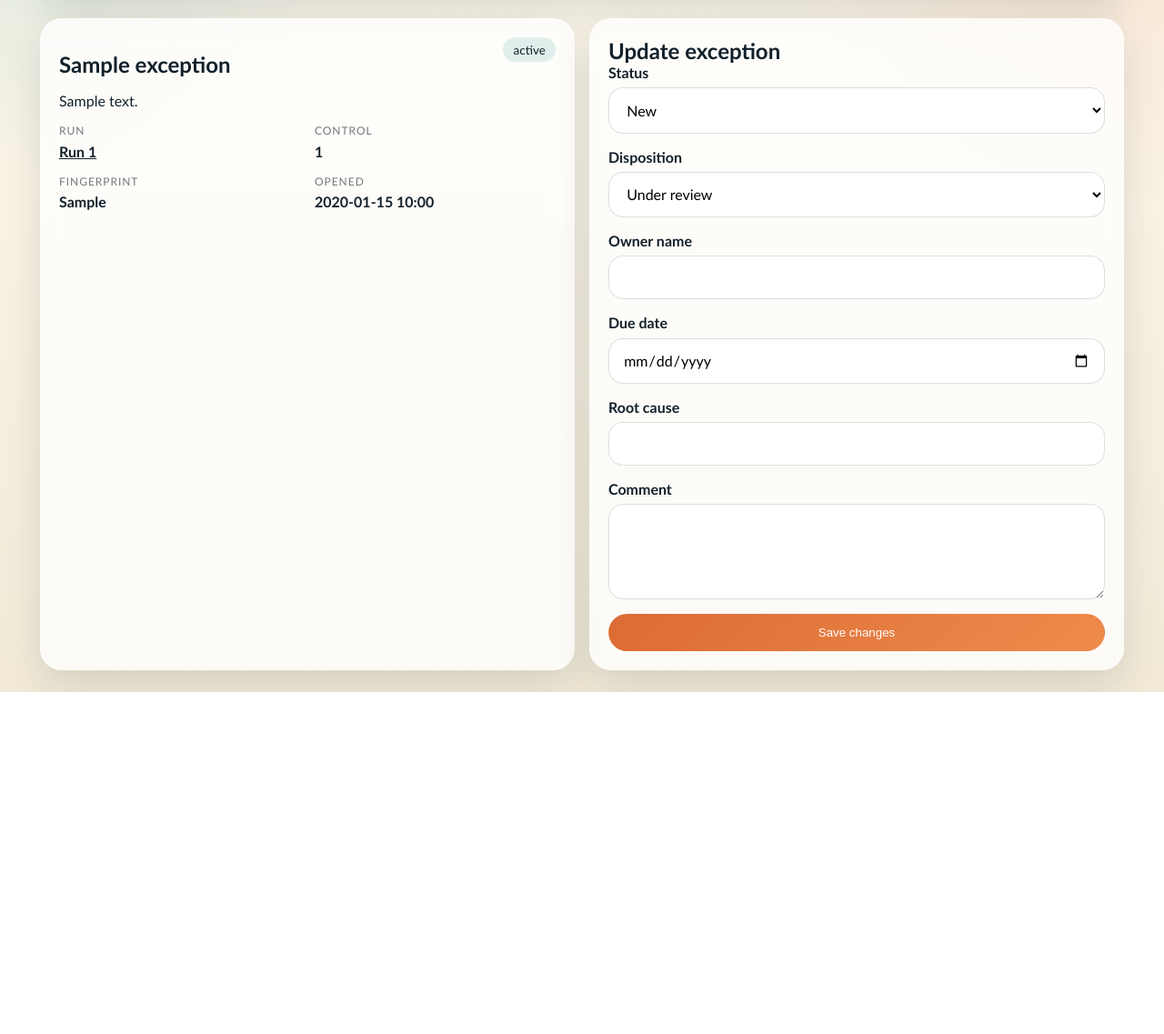
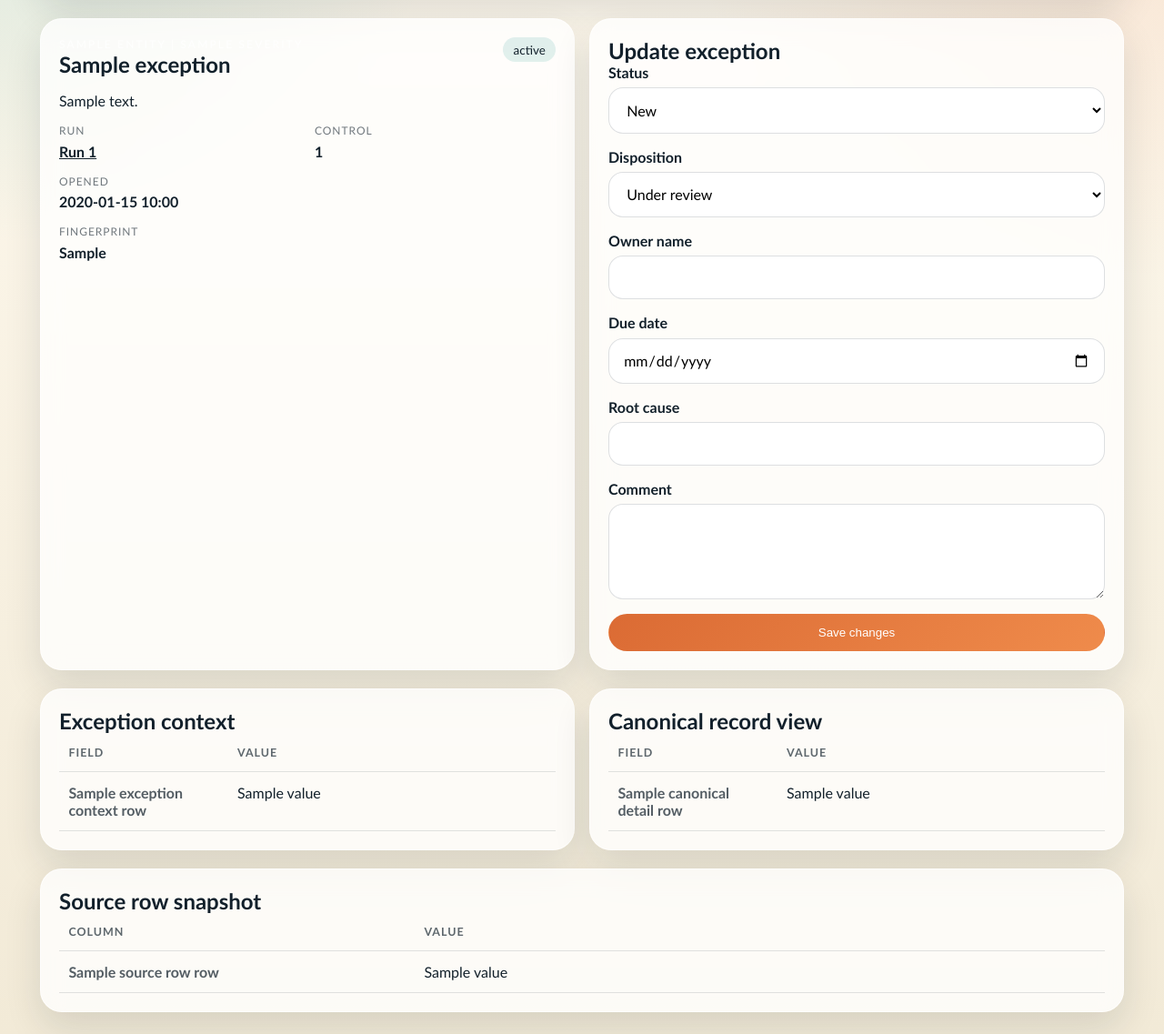
Before and after one commit to hgdumadag/cont_aud, a Django app: template templates/auditpilot/exception_detail.html in a window 1280 px wide. Shown: the part 261-1398 px from the top of the page at 91% size. Before the commit the page ends 1022 px from the top, so only its background shows below. Run offline with Django 5.2, Linux system fonts and the light colour scheme; tables that the repository leaves empty hold one stand-in row (values such as "Sample post"); the template is opened without the code that fills it: values that come from a table or form of the project are taken from there, most other values are stand-ins (such as "Sample title", 1, 10 or a date in 2020); data that the repository does not hold is empty.

Commit message:
Improve exception detail context and baseline logic

```diff
--- a/static/css/app.css
+++ b/static/css/app.css
@@ -132,7 +132,13 @@ thead th { font-size: 0.78rem; text-transform: uppercase; letter-spacing: 0.08em
     gap: 1rem;
 }
 .meta-grid span { display: block; font-size: 0.75rem; text-transform: uppercase; letter-spacing: 0.08em; opacity: 0.6; }
-.meta-grid strong { display: block; margin-top: 0.35rem; }
+.meta-grid strong {
+    display: block;
+    margin-top: 0.35rem;
+    overflow-wrap: anywhere;
+    word-break: break-word;
+}
+.meta-grid .full-span { grid-column: 1 / -1; }
 .spark-list, .list-stack { display: grid; gap: 0.8rem; }
 .spark-row {
     display: grid;
@@ -175,6 +181,15 @@ thead th { font-size: 0.78rem; text-transform: uppercase; letter-spacing: 0.08em
     background: rgba(255,255,255,0.9);
 }
 .empty-state { color: rgba(18,32,43,0.66); }
+.detail-table td:first-child {
+    width: 34%;
+    font-weight: 700;
+    color: rgba(18, 32, 43, 0.72);
+}
+.value-wrap {
+    overflow-wrap: anywhere;
+    word-break: break-word;
+}
 @keyframes rise {
     from { opacity: 0; transform: translateY(10px); }
     to { opacity: 1; transform: translateY(0); }
--- a/templates/auditpilot/exception_detail.html
+++ b/templates/auditpilot/exception_detail.html
@@ -14,8 +14,8 @@
         <div class="meta-grid">
             <div><span>Run</span><strong><a href="{% url 'auditpilot:run_detail' exception.run.id %}">Run {{ exception.run.id }}</a></strong></div>
             <div><span>Control</span><strong>{{ exception.control.control_id|default:"-" }}</strong></div>
-            <div><span>Fingerprint</span><strong>{{ exception.record_fingerprint }}</strong></div>
             <div><span>Opened</span><strong>{{ exception.opened_at|date:"Y-m-d H:i" }}</strong></div>
+            <div class="full-span"><span>Fingerprint</span><strong>{{ exception.record_fingerprint }}</strong></div>
         </div>
     </article>
     <article class="card">
@@ -33,4 +33,83 @@
         </form>
     </article>
 </section>
+
+<section class="panel two-column">
+    <article class="card">
+        <h2>Exception context</h2>
+        <div class="table-wrap">
+            <table class="detail-table">
+                <thead>
+                    <tr>
+                        <th>Field</th>
+                        <th>Value</th>
+                    </tr>
+                </thead>
+                <tbody>
+                    {% for label, value in exception_context_rows %}
+                        <tr>
+                            <td>{{ label }}</td>
+                            <td class="value-wrap">{{ value }}</td>
+                        </tr>
+                    {% endfor %}
+                </tbody>
+            </table>
+        </div>
+        {% if not canonical_detail_rows %}
+            <p class="empty-state">This exception is not tied to one transaction row, so there is no canonical row view or source-row snapshot.</p>
+        {% endif %}
+    </article>
+    <article class="card">
+        <h2>Canonical record view</h2>
+        {% if canonical_detail_rows %}
+            <div class="table-wrap">
+                <table class="detail-table">
+                    <thead>
+                        <tr>
+                            <th>Field</th>
+                            <th>Value</th>
+                        </tr>
+                    </thead>
+                    <tbody>
+                        {% for label, value in canonical_detail_rows %}
+                            <tr>
+                                <td>{{ label }}</td>
+                                <td class="value-wrap">{{ value }}</td>
+                            </tr>
+                        {% endfor %}
+                    </tbody>
+                </table>
+            </div>
+        {% else %}
+            <p class="empty-state">No normalized record is linked to this exception.</p>
+        {% endif %}
+    </article>
+
+</section>
+
+<section class="card">
+    <h2>Source row snapshot</h2>
+    {% if source_row_rows %}
+        <div class="table-wrap">
+            <table class="detail-table">
+                <thead>
+                    <tr>
+                        <th>Column</th>
+                        <th>Value</th>
+                    </tr>
+                </thead>
+                <tbody>
+                    {% for label, value in source_row_rows %}
+                        <tr>
+                            <td>{{ label }}</td>
+                            <td class="value-wrap">{{ value }}</td>
+                        </tr>
+                    {% endfor %}
+                </tbody>
+            </table>
+        </div>
+    {% else %}
+        <p class="empty-state">No source-row snapshot is available for this exception.</p>
+    {% endif %}
+</section>
 {% endblock %}
```
Also changed, not shown: auditpilot/services/dq.py (+13 -3 lines), auditpilot/services/rules.py (+13 -1 lines), auditpilot/tests.py (+54 -0 lines), auditpilot/views.py (+108 -2 lines).
